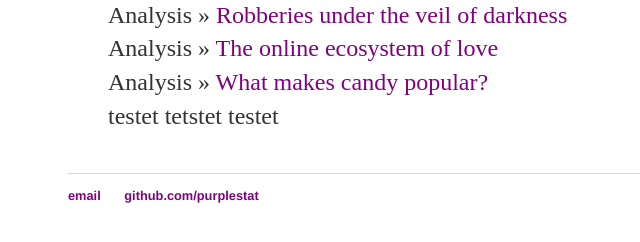
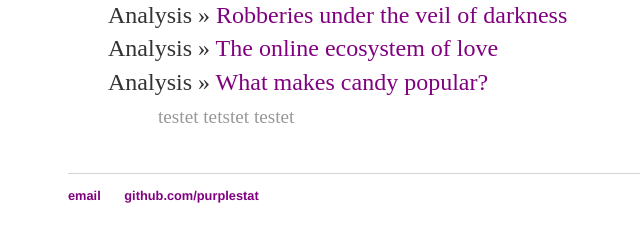
Before and after one commit to purplestat/purplestat.github.io, a Jekyll site: the page built from blog/index.html, in a window 1280 px wide. Shown: the part 203-445 px from the top of the page, without its empty margins (124-764 px from the left). Built offline with Jekyll 4.4.1, drawn with Linux system fonts in a browser that asks for light colours.

Commit message:
Update index.html

```diff
--- a/blog/index.html
+++ b/blog/index.html
@@ -8,7 +8,7 @@ title: Data analysis projects
   {% for post in site.posts %}
 <!--<li><span>{{ post.date | date_to_string }}</span> &raquo; <a href="{{ post.url }}" title="{{ post.title }}">{{ post.title }}</a></li>-->
     <li><span>Analysis</span> &raquo; <a href="{{ post.url }}" title="{{ post.title }}">{{ post.title }}</a></li>
-  <li><span>{{ post.summary }}</span></li>
+  <li id="list2">{{ post.summary }}</li>
   {% endfor %}
 
 </ul>
```
